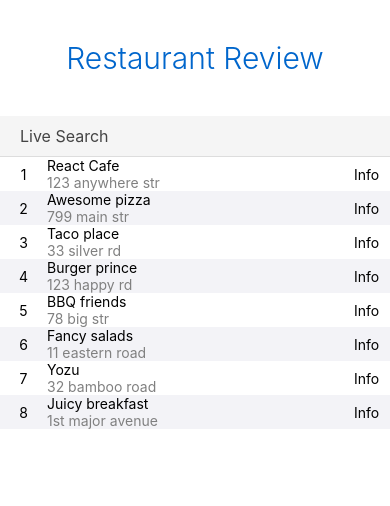
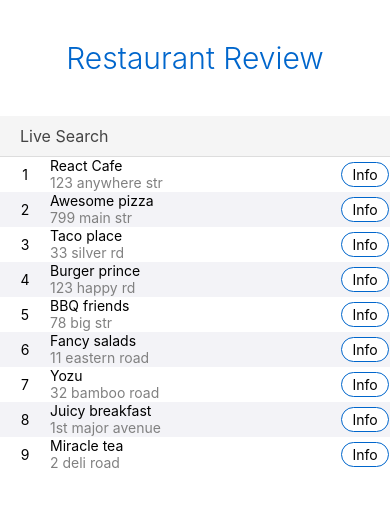
Before and after one commit to wadeem/react-native-restaurant-review, a React Native app: screen / in a window 390 px wide. Shown: the top 506 px of the page. Built offline with nearby package versions, Linux system fonts and the light colour scheme.

Commit message:
Touchable opacity and conditional rendering

```diff
--- a/App.js
+++ b/App.js
@@ -12,6 +12,7 @@ const restaurants = [
     {name: 'Fancy salads', address: '11 eastern road'},
     {name: 'Yozu', address: '32 bamboo road'},
     {name: 'Juicy breakfast', address: '1st major avenue'},
+    {name: 'Miracle tea', address: '2 deli road'},
 ];
 
 class App extends React.Component {
@@ -44,7 +45,7 @@ class App extends React.Component {
 
                 keyExtractor={item => item.name}
 
-                initialNumToRender={1}
+                initialNumToRender={10}
 
             />
 
--- a/src/components/restaurant-row.js
+++ b/src/components/restaurant-row.js
@@ -1,7 +1,25 @@
-import {View, Text, StyleSheet} from 'react-native';
+import {
+    View,
+    Text,
+    StyleSheet,
+    TouchableOpacity,
+    TouchableHighlight,
+    TouchableWithoutFeedback,
+} from 'react-native';
 import React from 'react';
 
-const RestaurantRow = ({place, index}) => {
+class RestaurantRow extends React.Component {
+
+    state = {
+        showInfo: false,
+    };
+
+    infoPressed = () => {
+        this.setState({showInfo: !this.state.showInfo});
+    };
+
+    render() {
+        const {place, index} = this.props;
 
         return <View key={place.name} style={
             [styles.row, {backgroundColor: index % 2 === 0 ? 'white' : '#f3f3f7'}]
@@ -15,17 +33,40 @@ const RestaurantRow = ({place, index}) => {
                 <Text style={styles.address}>{place.address}</Text>
             </View>
             <View style={styles.edges}>
+
+                <TouchableOpacity onPress={this.infoPressed} style={styles.button}>
                     <Text>Info</Text>
+                </TouchableOpacity>
+
             </View>
+
+            {
+                this.state.showInfo && <View><Text>Extra info</Text></View>
+            }
         </View>;
-
+    }
 };
 
 export default RestaurantRow;
 
+
 const styles = StyleSheet.create({
     row: {flexDirection: 'row'},
-    edges: {flex: 1, justifyContent: 'center', alignItems: 'center', padding: 5},
+    edges: {
+        flex: 1,
+        justifyContent: 'center',
+        alignItems: 'center',
+        padding: 5,
+        minWidth: 50,
+    },
     nameAddress: {flex: 8, flexDirection: 'column'},
     address: {color: 'grey'},
+    button: {
+        borderWidth: 1,
+        borderColor: '#0066cc',
+        borderRadius: 14,
+        paddingHorizontal: 10,
+        paddingVertical: 3,
+        backgroundColor: '#fff',
+    },
 });
```
Lines whose indentation alone changed are shown as unchanged.
